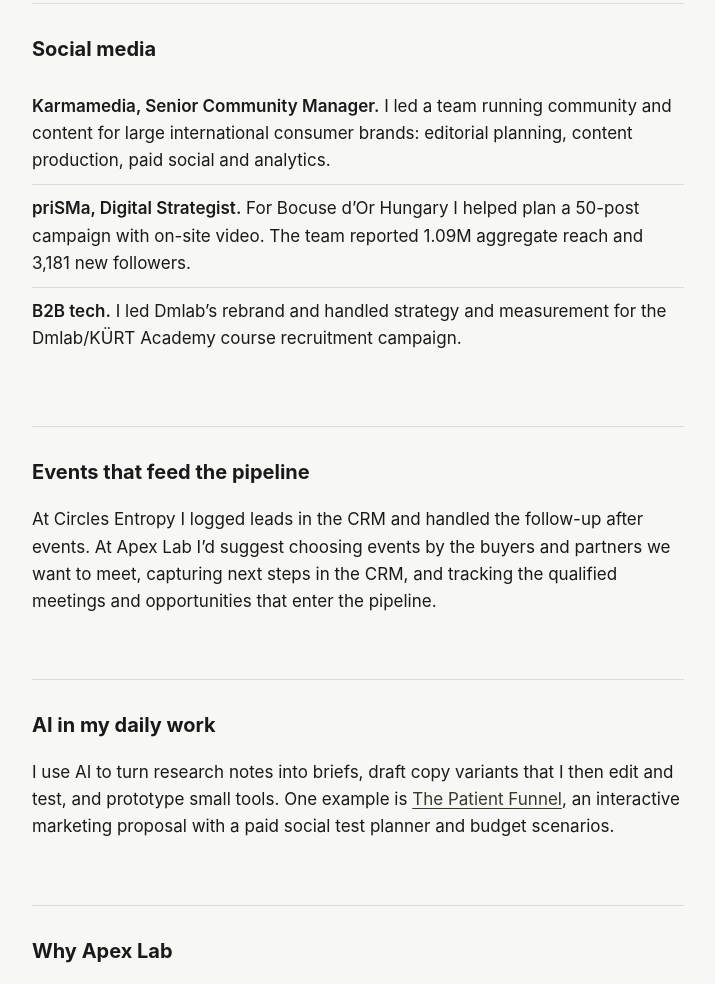
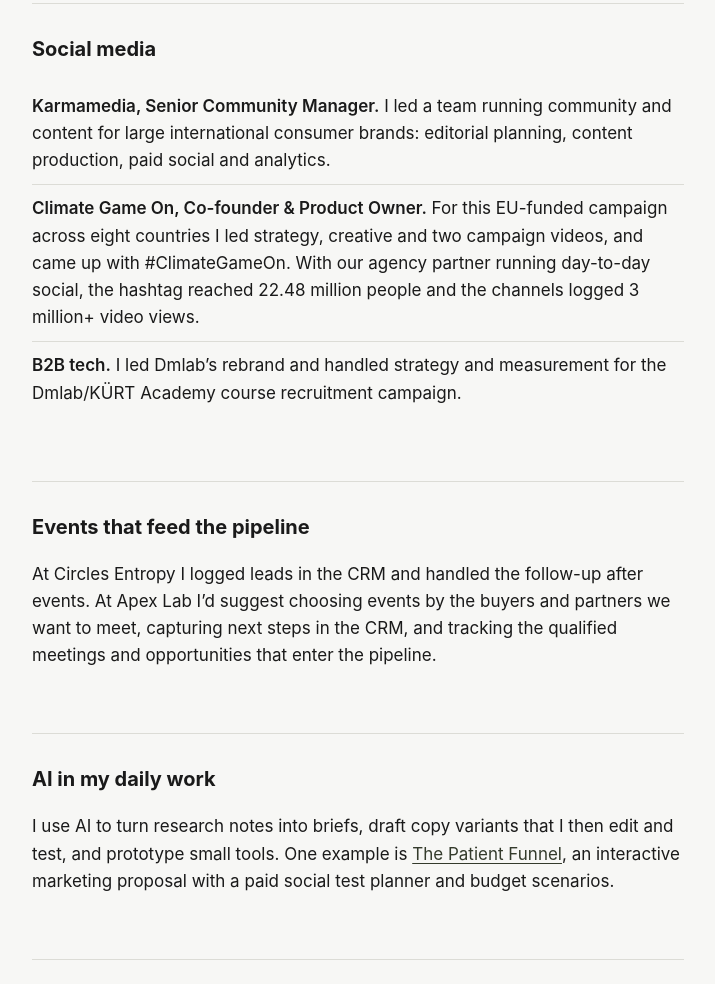
Before and after one commit to KittiBorissza/kitti.borissza.com, a plain HTML site: page apex-lab/index.html in a window 1280 px wide. Shown: the part 867-1851 px from the top of the page, without its empty margins (282-997 px from the left). Drawn offline with Linux system fonts and the light colour scheme.

Commit message:
Apex Lab page: Climate Game On replaces Bocuse d’Or (#31)
Co-authored-by: Cursor Agent <cursoragent@cursor.com>
Co-authored-by: Kitti Borissza <KittiBorissza@users.noreply.github.com>

```diff
--- a/apex-lab/index.html
+++ b/apex-lab/index.html
@@ -98,7 +98,7 @@
     <h2 id="social">Social media</h2>
     <ul>
       <li><span class="label">Karmamedia, Senior Community Manager.</span> I led a team running community and content for large international consumer brands: editorial planning, content production, paid social and analytics.</li>
-      <li><span class="label">priSMa, Digital Strategist.</span> For Bocuse d’Or Hungary I helped plan a 50-post campaign with on-site video. The team reported 1.09M aggregate reach and 3,181 new followers.</li>
+      <li><span class="label">Climate Game On, Co-founder &amp; Product Owner.</span> For this EU-funded campaign across eight countries I led strategy, creative and two campaign videos, and came up with #ClimateGameOn. With our agency partner running day-to-day social, the hashtag reached 22.48 million people and the channels logged 3 million+ video views.</li>
       <li><span class="label">B2B tech.</span> I led Dmlab’s rebrand and handled strategy and measurement for the Dmlab/KÜRT Academy course recruitment campaign.</li>
     </ul>
   </section>
```
